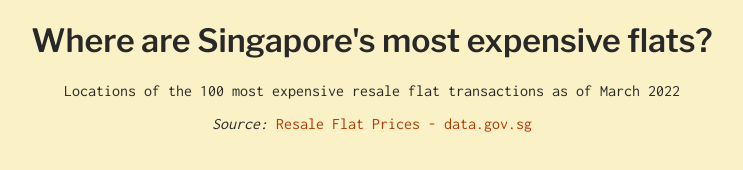
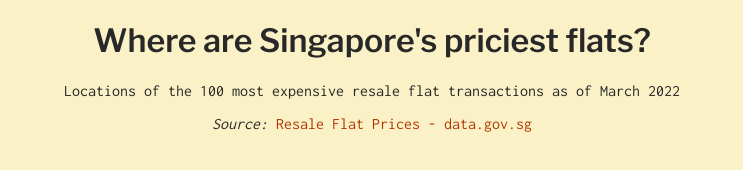
Before and after one commit to anafabulic/HASS-assignment3, a plain HTML site: page index.html in a window 1280 px wide. Shown: the whole page, without its empty margins (268-1011 px from the left). Drawn offline with nearby package versions, Linux system fonts and the light colour scheme; no server answers.

Commit message:
Update index.html

```diff
--- a/index.html
+++ b/index.html
@@ -2,7 +2,7 @@
 <html>
 <head>
     <meta charset="UTF-8">
-    <title>Singapore's priciest flats</title>
+    <title>Where Are Singapore's Priciest Flats</title>
     <meta name="viewport" content="initial-scale=1,maximum-scale=1,user-scalable=no" />
     <link href="https://fonts.googleapis.com/css2?family=Inconsolata&family=Libre+Franklin:wght@600&display=swap" rel="stylesheet">
     <style>
@@ -70,7 +70,7 @@
 
 <body>
 
-<h1 style="text-align: center;">Where are Singapore's most expensive flats?</h1>
+<h1 style="text-align: center;">Where are Singapore's priciest flats?</h1>
 <p style="text-align: center;"><span id="timestamp"></span></h3>
 <p style="text-align: center;">
     <em>Source: </em><a href="https://data.gov.sg/dataset/resale-flat-prices" target="_blank">Resale Flat Prices - data.gov.sg</a>
```
